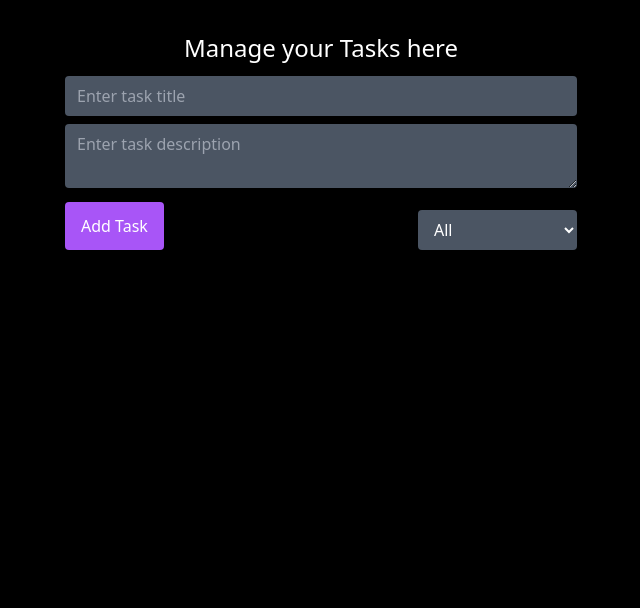
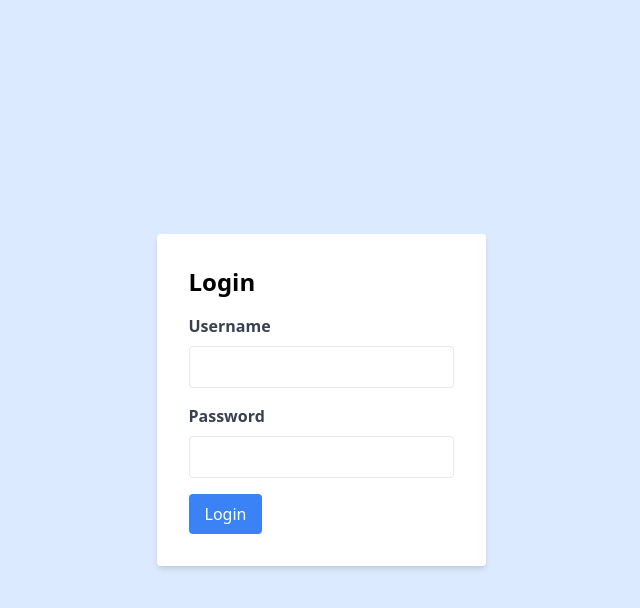
Before and after one commit to PrinceAhmedAly/TaskManager, a website: page index.html in a window 1280 px wide. Shown: the whole page, without its empty margins (319-959 px from the left). Drawn offline with nearby package versions, Linux system fonts and the light colour scheme.

Commit message:
adding login page with simple auth method

```diff
--- a/index.html
+++ b/index.html
@@ -3,109 +3,67 @@
   <head>
     <meta charset="UTF-8" />
     <meta name="viewport" content="width=device-width, initial-scale=1.0" />
-    <title>Task Manager with Apline</title>
-    <!-- tailwind css file -->
-    <link rel="stylesheet" href="./public/style.css" />
+    <title>Login</title>
+    <!-- Tailwind CSS -->
+    <link
+      href="https://cdn.jsdelivr.net/npm/tailwindcss@2.2.19/dist/tailwind.min.css"
+      rel="stylesheet"
+    />
   </head>
-  <!-- alpine js cdn -->
-  <script
-    src="https://cdn.jsdelivr.net/gh/alpinejs/alpine@2.x.x/dist/alpine.min.js"
-    defer
-  ></script>
-
-  <body class="bg-black text-white px-2 md:px-5">
-    <div x-data="taskManager()" class="max-w-lg mx-auto mt-8">
-      <h1 class="text-center text-lg md:text-2xl my-3">
-        Manage your Tasks here
-      </h1>
-      <!-- Add Task Form -->
-      <div class="mb-4">
-        <input
-          x-model="newTask.title"
-          type="text"
-          placeholder="Enter task title"
-          class="w-full rounded py-2 px-3 bg-gray-600"
-        />
-        <textarea
-          x-model="newTask.description"
-          placeholder="Enter task description"
-          class="w-full rounded py-2 px-3 mt-2 bg-gray-600"
-        ></textarea>
-        <div class="flex justify-between">
-          <button
-            @click="addTask()"
-            class="mt-2 bg-purple-500 text-white px-4 py-2 rounded hover:bg-purple-800 transition-all shadow-md"
+  <body class="bg-blue-100 h-screen flex items-center justify-center" x-data="loginPage()">
+    <div class="bg-white p-8 rounded shadow-md">
+      <h1 class="text-2xl font-bold mb-4">Login</h1>
+      <form @submit.prevent="login">
+        <div class="mb-4">
+          <label for="username" class="block text-gray-700 font-bold mb-2"
+            >Username</label
           >
-            Add Task
-          </button>
-
-          <!-- Filter Tasks -->
-          <div class="mt-4">
-            <select
-              x-model="filterOption"
-              class="rounded py-2 px-3 bg-gray-600"
-            >
-              <option value="all">All</option>
-              <option value="completed">Completed</option>
-              <option value="notCompleted">Not Completed</option>
-            </select>
-          </div>
+          <input
+            type="text"
+            id="username"
+            x-model="username"
+            class="border rounded px-4 py-2 w-full"
+          />
         </div>
-      </div>
-
-      <!-- Task List -->
-      <ul>
-        <template x-for="(task, index) in filteredTasks" :key="index">
-          <li
-            class="border rounded p-3 mb-2 flex justify-between"
-            :class="{ 'bg-gray-700 text-white transition-all border-none': task.completed }"
+        <div class="mb-4">
+          <label for="password" class="block text-gray-700 font-bold mb-2"
+            >Password</label
           >
-            <div class="w-full">
-              <div class="flex justify-between w-full">
-                <div>
-                  <h3 x-text="task.title" class="font-bold"></h3>
-                </div>
-                <div>
-                  <div>
-                    <button
-                      @click="toggleComplete(index)"
-                      class="bg-slate-500 rounded px-2 py-1 text-white"
-                      :class="{ 'text-black ': task.completed }"
-                    >
-                      Done
-                    </button>
-                    <button
-                      @click="editTask(index)"
-                      class="mx-1 bg-green-600 px-2 py-1 rounded"
-                    >
-                      Edit
-                    </button>
-                    <button
-                      @click="deleteTask(index)"
-                      class="bg-red-600 px-2 py-1 rounded"
-                    >
-                      Delete
-                    </button>
-                  </div>
-                </div>
-              </div>
-
-              <p
-                x-text="task.description"
-                class="text-gray-600 w-full break-words text-base"
-              ></p>
-              <p class="text-gray-500 text-xs">Date: <span x-text="task.dueDate"></span></p>
-            </div>
-          </li>
-        </template>
-      </ul>
+          <input
+            type="password"
+            id="password"
+            x-model="password"
+            class="border rounded px-4 py-2 w-full"
+          />
+        </div>
+        <button
+          type="submit"
+          class="bg-blue-500 text-white px-4 py-2 rounded hover:bg-blue-600"
+        >
+          Login
+        </button>
+      </form>
     </div>
 
     <script
-      src="https://cdn.jsdelivr.net/gh/alpinejs/alpine@2.x.x/dist/alpine.min.js"
+      src="https://cdn.jsdelivr.net/npm/alpinejs@2.8.2/dist/alpine.min.js"
       defer
     ></script>
-    <script src="./src/script.js">
+    <script>
+      function loginPage() {
+        return {
+          username: "",
+          password: "",
+
+          login() {
+            if (this.username === "root" && this.password === "123456") {
+              window.location.href = "./taskManager.html";
+            } else {
+              alert("Invalid username or password. Please try again.");
+            }
+          },
+        };
+      }
     </script>
   </body>
 </html>
```
Also changed, not shown: taskManager.html (added, +111 -0 lines), public/style.css.
